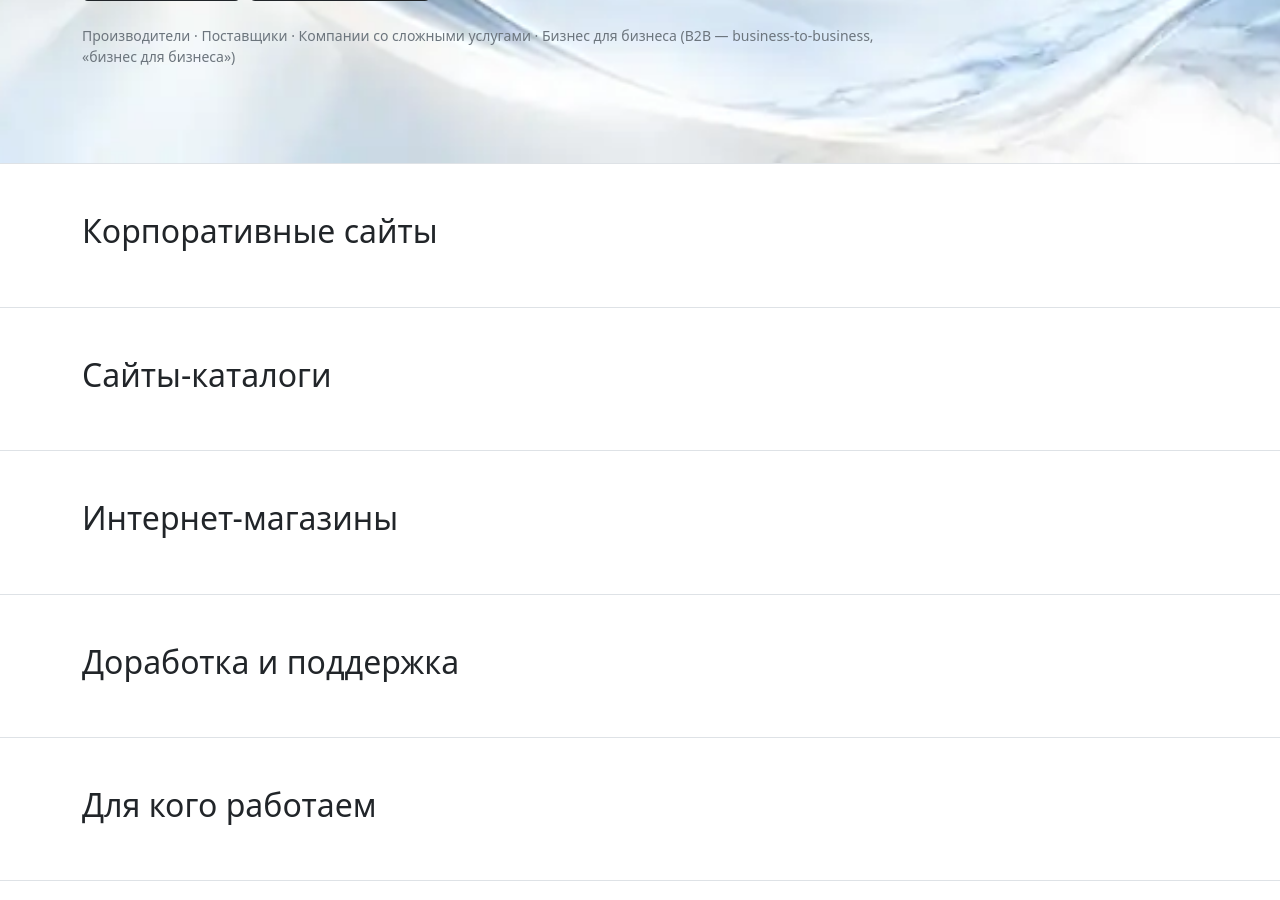
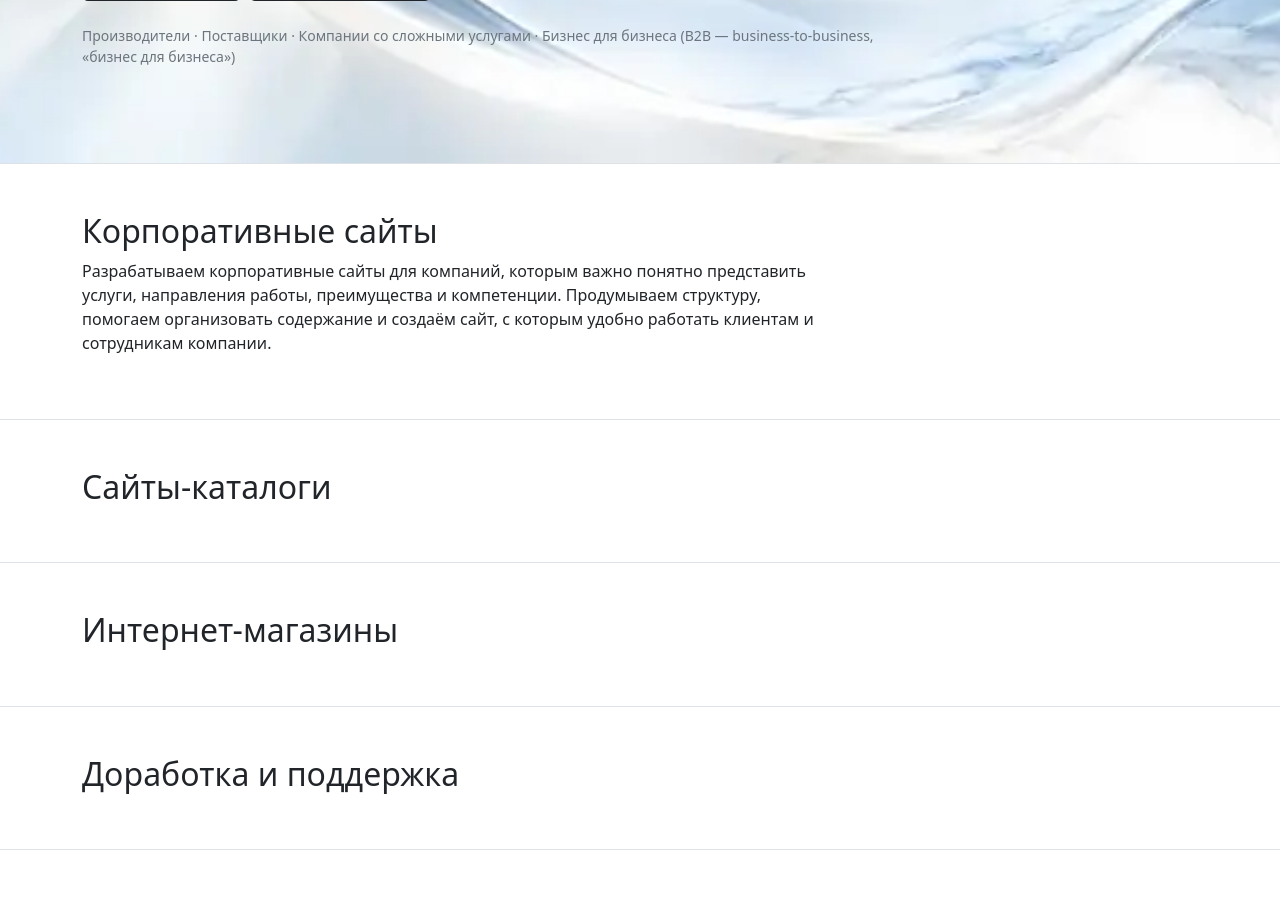
Before and after one commit to Pavel969188/studua, a Jekyll site: the page built from index.html, in a window 1280 px wide and 900 px high, scrolled down 556 px. Built offline with Jekyll 4.4.1, drawn with Linux system fonts in a browser that asks for light colours.

Commit message:
Add corporate websites homepage section copy

```diff
--- a/index.html
+++ b/index.html
@@ -16,6 +16,9 @@ hero_audience: "Производители · Поставщики · Компа
 sections:
   - id: corporate
     title: "Корпоративные сайты"
+    text: "Разрабатываем корпоративные сайты для компаний, которым важно понятно представить услуги, направления работы, преимущества и компетенции. Продумываем структуру, помогаем организовать содержание и создаём сайт, с которым удобно работать клиентам и сотрудникам компании."
+    link_label: "Подробнее о корпоративных сайтах"
+    link_url: "/korporativnyj-sajt/"
   - id: catalog
     title: "Сайты-каталоги"
   - id: ecommerce
```
